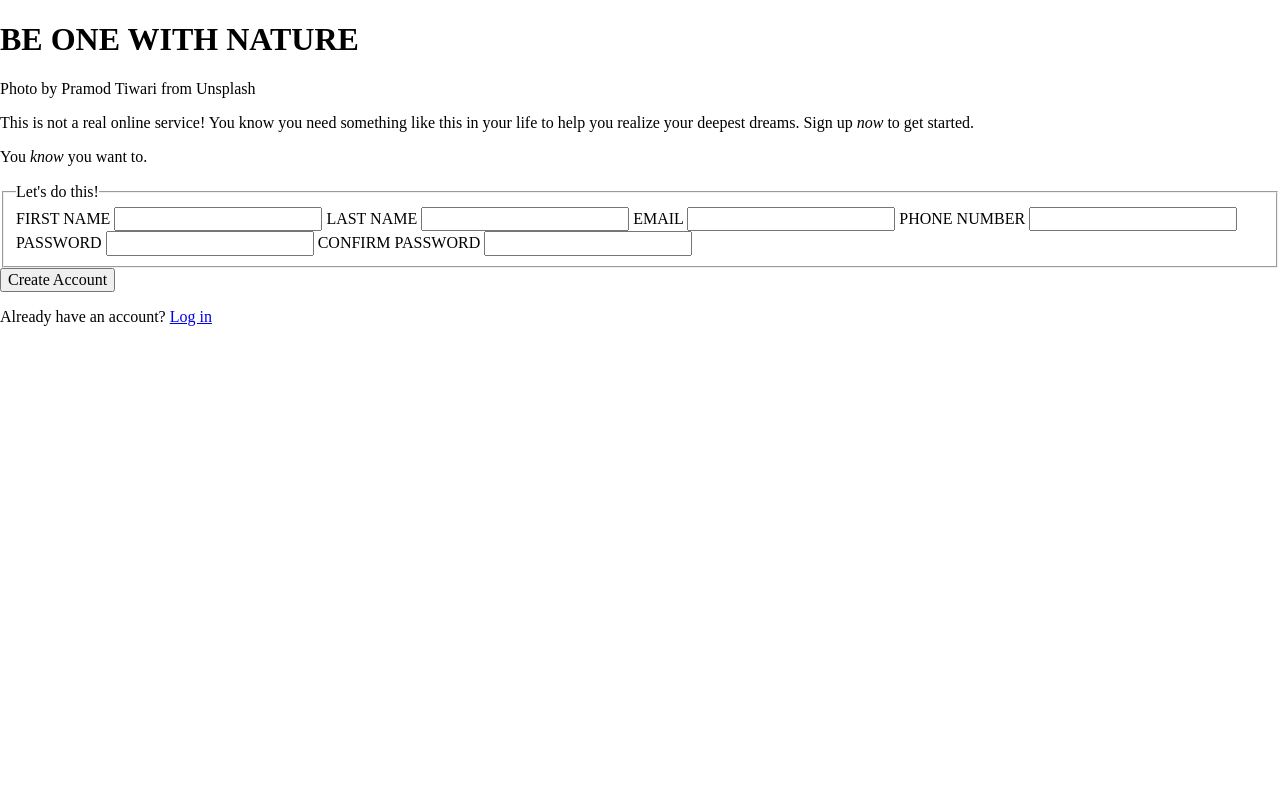
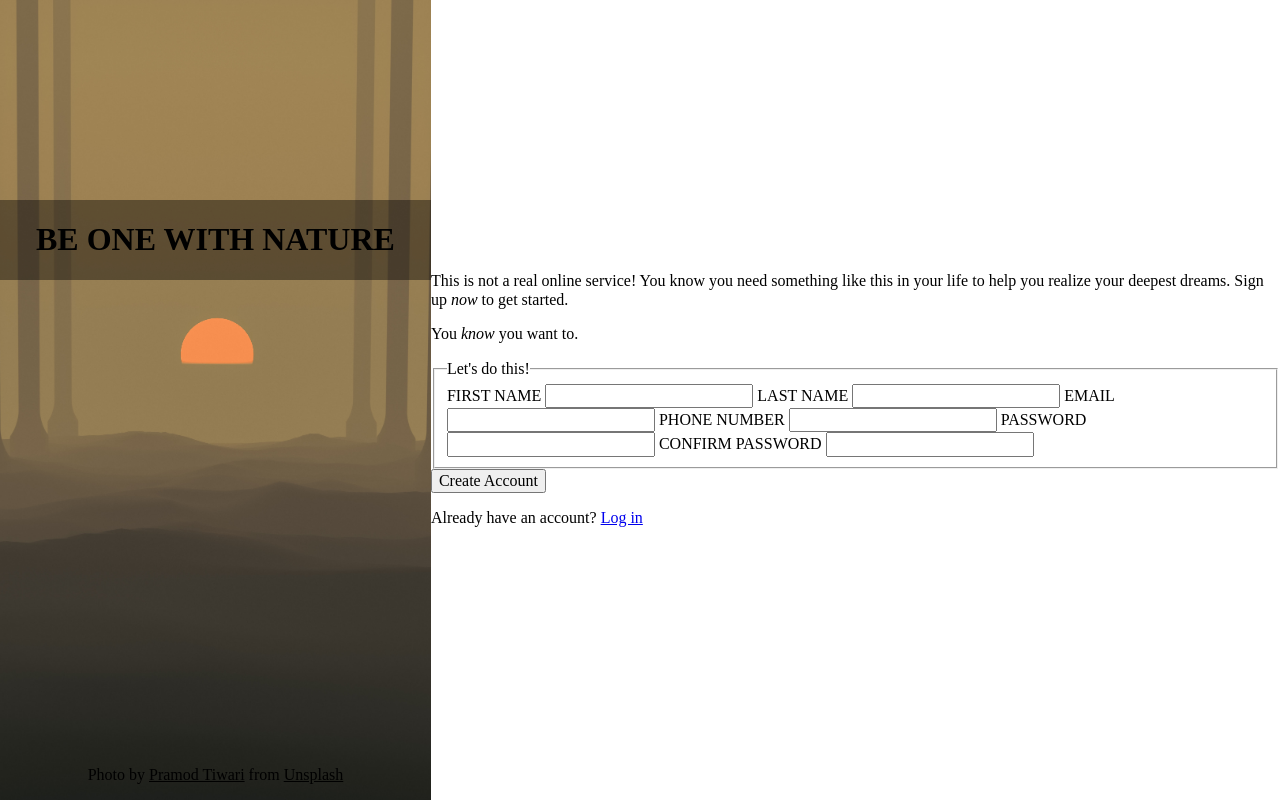
Before and after one commit to Zeladd/sign-up-form, a website: page index.html in a window 1280 px wide. Drawn offline with nearby package versions, Linux system fonts and the light colour scheme.

Commit message:
Finish heading, but not font

```diff
--- a/index.html
+++ b/index.html
@@ -14,8 +14,10 @@
 
 <body>
     <header>
-        <h1>BE ONE WITH NATURE</h1>
-        <p>Photo by Pramod Tiwari from Unsplash</p>
+        <div>
+            <h1>BE ONE WITH NATURE</h1>
+        </div>
+        <p>Photo by <u>Pramod Tiwari</u> from <u>Unsplash</u></p>
     </header>
     <main>
         <article>
--- a/style.scss
+++ b/style.scss
@@ -0,0 +1,33 @@
+body {
+    display: flex;
+    flex-direction: row;
+    height: 100vh;
+
+    header {
+        flex: 2 1 33vw;
+        display: flex;
+        flex-direction: column;
+        align-items: center;
+        justify-content: space-between;
+        background-image:url("./images/banner.jpg");
+        background-size: cover;
+        background-position: center;
+
+        div {
+            background-color: rgba($color: #000000, $alpha: 0.4);
+            width: 100%;
+            display: flex;
+            justify-content: center;
+            align-items: center;
+            margin-top: 25vh;
+        }
+    }
+
+    main {
+        flex: 1 2 66vw;
+        display: flex;
+        flex-direction: column;
+        align-items: flex-start;
+        justify-content: center;
+    }
+}
```
Also changed, not shown: style.css, 1 other file.
